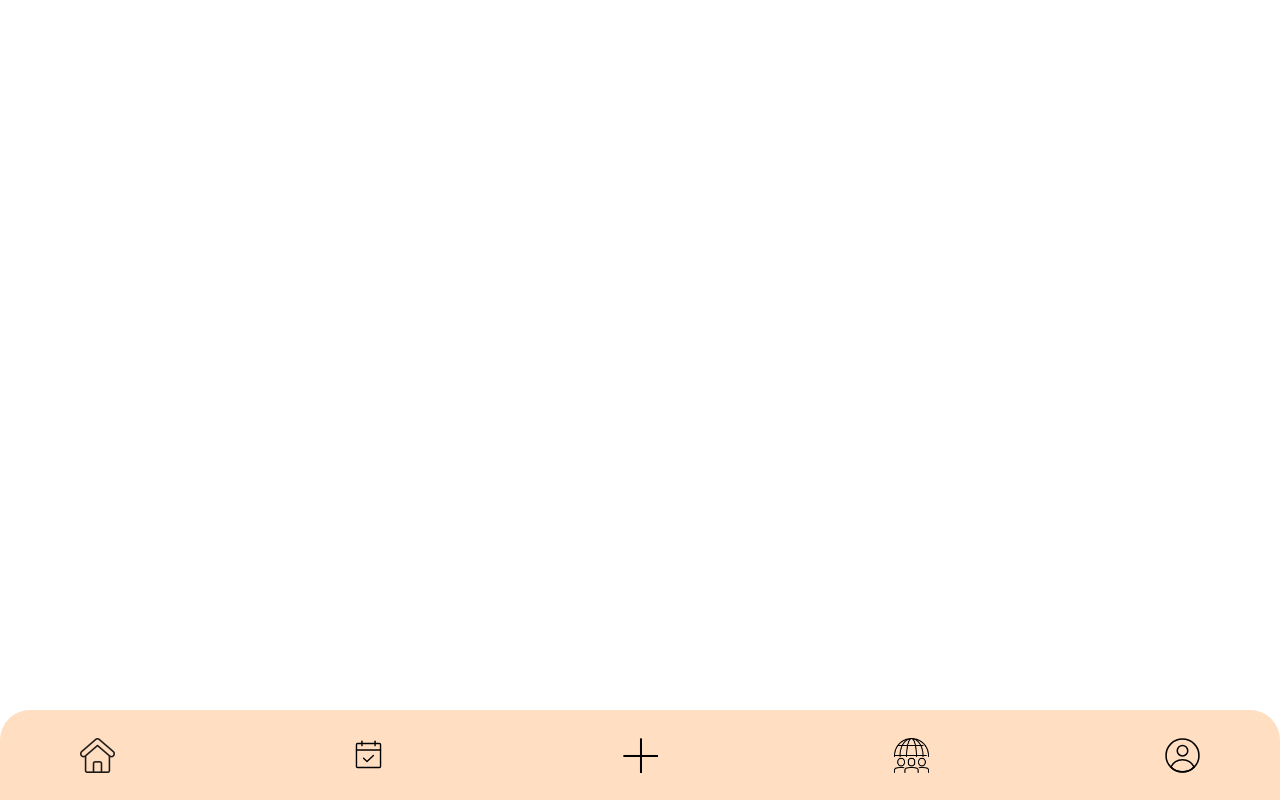
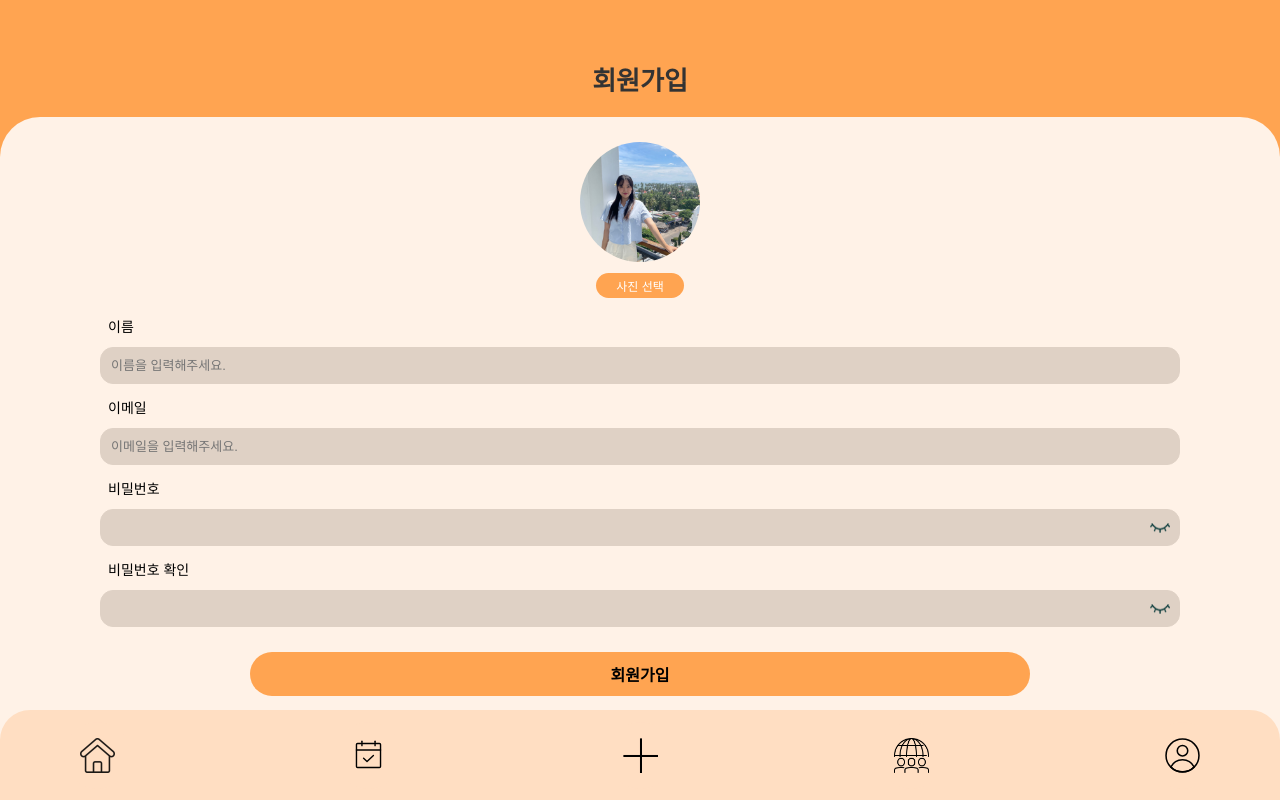
Before and after one commit to memymini/HAHA_FE, a React (Create React App) app: page /signup in a window 1280 px wide. Before the commit this address had no page. Built offline with nearby package versions, Linux system fonts and the light colour scheme.

Commit message:
[FEAT] 회원가입 기능 구현

```diff
--- a/src/App.js
+++ b/src/App.js
@@ -10,6 +10,7 @@ import Profile from "./pages/profile/profile.js";
 import List from "./pages/list/list.js";
 import Nav from "./components/nav/nav.js";
 import Login from "./pages/login/login.js";
+import Signup from "./pages/signup/signup.js";
 
 function App() {
   return (
@@ -25,6 +26,7 @@ function App() {
           <Route path="/list" element={<List />} />
           <Route path="/nav" element={<Nav />} />
           <Route path="/login" element={<Login />} />
+          <Route path="/signup" element={<Signup />} />
         </Routes>
       </div>
     </Router>
--- a/src/pages/login/login.module.css
+++ b/src/pages/login/login.module.css
@@ -14,7 +14,7 @@
     font-size: 26px;
     font-weight: bold;
     color: #333;
-    margin-bottom: 40px;
+    margin-bottom: 20px;
   }
 
   .innerContainer {
--- /dev/null
+++ b/src/pages/signup/signup.js
@@ -0,0 +1,66 @@
+import React, { useState } from 'react';
+import styles from './signup.module.css';
+import profileImagePlaceholder from '../../assets/images/profile.JPG'; // 프로필 이미지 경로를 적절히 수정하세요
+import eyeIcon from '../../assets/images/eye.png'; // 눈 아이콘 경로를 적절히 수정하세요
+
+const Signup = () => {
+  const [profileImage, setProfileImage] = useState(profileImagePlaceholder);
+
+  const handleImageChange = (event) => {
+    const file = event.target.files[0];
+    if (file) {
+      const reader = new FileReader();
+      reader.onloadend = () => {
+        setProfileImage(reader.result);
+      };
+      reader.readAsDataURL(file);
+    }
+  };
+
+  return (
+    <div className={styles.outerContainer}>
+      <div className={styles.header}>회원가입</div>
+      <div className={styles.innerContainer}>
+        <div className={styles.profileContainer}>
+          <img src={profileImage} alt="Profile" className={styles.profileImage} />
+          <label htmlFor="fileInput" className={styles.fileInputLabel}>사진 선택</label>
+          <input
+            type="file"
+            id="fileInput"
+            accept="image/*"
+            className={styles.fileInput}
+            onChange={handleImageChange}
+          />
+        </div>
+        <div className={styles.formGroup}>
+          <label htmlFor="name" className={styles.label}>이름</label>
+          <input type="text" id="name" className={styles.input} placeholder="이름을 입력해주세요." />
+        </div>
+        <div className={styles.formGroup}>
+          <label htmlFor="email" className={styles.label}>이메일</label>
+          <input type="email" id="email" className={styles.input} placeholder="이메일을 입력해주세요." />
+        </div>
+        <div className={styles.formGroup}>
+          <label htmlFor="password" className={styles.label}>비밀번호</label>
+          <div className={styles.passwordContainer}>
+            <input type="password" id="password" className={styles.input} />
+            <img src={eyeIcon} alt="Eye Icon" className={styles.eyeIcon} />
+          </div>
+        </div>
+        <div className={styles.formGroup}>
+          <label htmlFor="confirmPassword" className={styles.label}>비밀번호 확인</label>
+          <div className={styles.passwordContainer}>
+            <input type="password" id="confirmPassword" className={styles.input} />
+            <img src={eyeIcon} alt="Eye Icon" className={styles.eyeIcon} />
+          </div>
+        </div>
+        <button className={styles.signupButton}>회원가입</button>
+        <div className={styles.loginLink}>
+          계정이 있으신가요? <a href="/login" className={styles.loginLinkText}>로그인</a> 하러가기
+        </div>
+      </div>
+    </div>
+  );
+};
+
+export default Signup;
--- /dev/null
+++ b/src/pages/signup/signup.module.css
@@ -0,0 +1,129 @@
+.outerContainer {
+  display: flex;
+  flex-direction: column;
+  align-items: center;
+  justify-content: flex-start;
+  width: 100%;
+  height: 100vh;
+  background: #FFA451;
+  border-radius: 0px;
+  padding: 60px 0;
+}
+
+.header {
+  font-size: 26px;
+  font-weight: bold;
+  color: #333;
+  margin-bottom: 20px;
+}
+
+.innerContainer {
+  width: 100%;
+  height: 100%;
+  background-color: #FFF2E7;
+  border-top-left-radius: 40px;
+  border-top-right-radius: 40px;
+  padding: 40px;
+  display: flex;
+  flex-direction: column;
+  align-items: center;
+}
+
+.profileContainer {
+  display: flex;
+  flex-direction: column;
+  align-items: center;
+  margin-bottom: 10px;
+}
+
+.profileImage {
+  width: 120px; /* 프로필 이미지 크기 조절 */
+  height: 120px; /* 프로필 이미지 크기 조절 */
+  border-radius: 50%;
+  object-fit: cover;
+  margin: -15px;
+  margin-bottom: 10px; /* 프로필 이미지를 위로 이동시키기 위해 음수 마진 추가 */
+}
+
+.profileText {
+  margin-top: 0px;
+  font-size: 14px;
+  color: black;
+}
+
+.fileInputLabel {
+  display: inline-block;
+  background-color: #FFA451;
+  color: white;
+  padding: 4px 20px;
+  border-radius: 20px;
+  font-size: 12px;
+  cursor: pointer;
+  margin-top: 1px;
+}
+
+.fileInput {
+  display: none;
+}
+
+.formGroup {
+  text-align: left;
+  width: 90%;
+  margin-bottom: 5px;
+}
+
+.label {
+  display: block;
+  padding: 8px;
+  font-size: 14px;
+  margin-bottom: 3px;
+  color: black;
+}
+
+.input {
+  width: 100%;
+  padding: 10px;
+  border: 1px solid #DFD1C5;
+  background-color: #DFD1C5;
+  border-radius: 13px;
+  font-size: 13px;
+}
+
+.passwordContainer {
+  display: flex;
+  align-items: center;
+  position: relative;
+}
+
+.eyeIcon {
+  position: absolute;
+  right: 10px;
+  cursor: pointer;
+  width: 20px; /* 아이콘 크기 조절 */
+  height: 10px; /* 아이콘 크기 조절 */
+}
+
+.signupButton {
+  width: 65%;
+  padding: 10px;
+  background-color: #FFA451;
+  border: none;
+  border-radius: 25px;
+  font-size: 16px;
+  color: black;
+  font-weight: 700;
+  cursor: pointer;
+  margin-top: 20px;
+}
+
+.loginLink {
+  margin-top: 20px;
+  font-size: 14px;
+  color: #666;
+}
+
+.loginLinkText {
+  color: #0066cc;
+  font-weight: 700;
+  text-decoration: none;
+}
```
Also changed, not shown: src/assets/images/profile.JPG (added).
